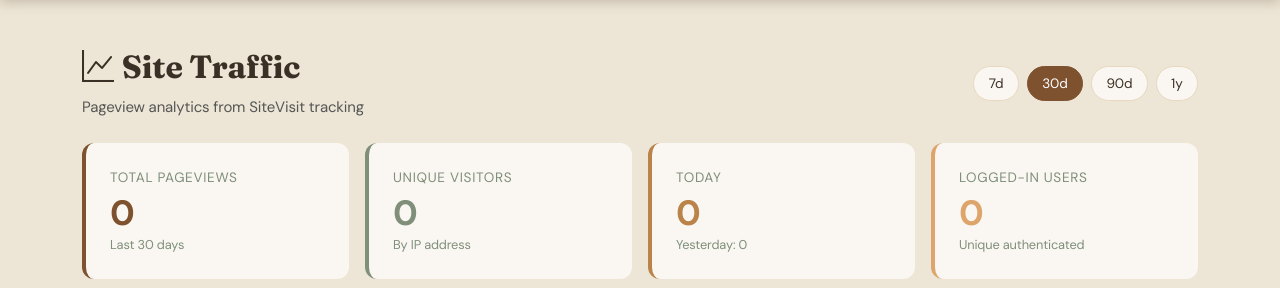
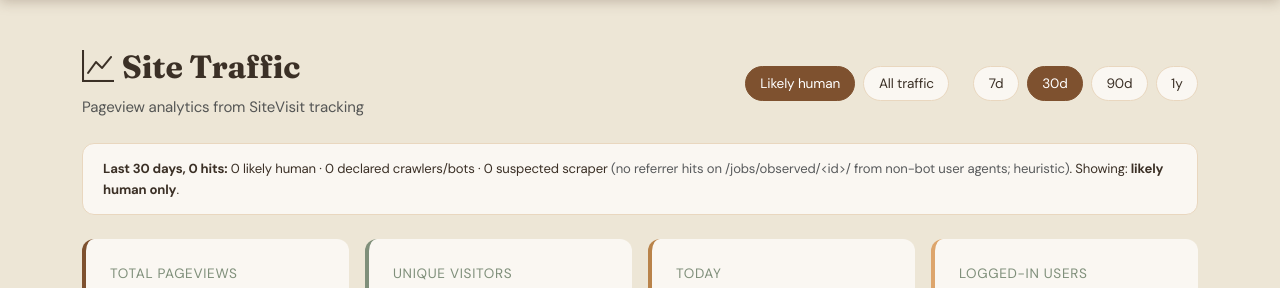
Before and after one commit to mfish324/Job-Board, a Django app: page /manage/traffic/ in a window 1280 px wide. Shown: the part 178-466 px from the top of the page. Run offline with Django 4.2, Linux system fonts and the light colour scheme; the visitor is signed in with stand-in values (Sample User, id 1); data comes from the database, SQL or seed files in the repository; data that the repository does not hold is empty.

Commit message:
Traffic dashboard: filter crawlers and suspected scraper hits by default
Adds a Likely human / All traffic toggle to /manage/traffic/ with a
breakdown of human, declared-crawler, and suspected-scraper hits.

Co-Authored-By: Claude Sonnet 5.5 <noreply@anthropic.com>

```diff
--- a/jobs/templates/jobs/site_traffic_dashboard.html
+++ b/jobs/templates/jobs/site_traffic_dashboard.html
@@ -148,11 +148,26 @@
             </h2>
             <p class="text-muted mb-0">Pageview analytics from SiteVisit tracking</p>
         </div>
-        <div class="d-flex gap-2 align-items-center">
-            <a href="?range=7" class="range-btn {% if days == 7 %}active{% endif %}">7d</a>
-            <a href="?range=30" class="range-btn {% if days == 30 %}active{% endif %}">30d</a>
-            <a href="?range=90" class="range-btn {% if days == 90 %}active{% endif %}">90d</a>
-            <a href="?range=365" class="range-btn {% if days == 365 %}active{% endif %}">1y</a>
+        <div class="d-flex gap-2 align-items-center flex-wrap">
+            <a href="?range={{ days }}&traffic=human" class="range-btn {% if traffic_mode == 'human' %}active{% endif %}">Likely human</a>
+            <a href="?range={{ days }}&traffic=all" class="range-btn {% if traffic_mode == 'all' %}active{% endif %}">All traffic</a>
+            <span class="mx-1"></span>
+            <a href="?range=7&traffic={{ traffic_mode }}" class="range-btn {% if days == 7 %}active{% endif %}">7d</a>
+            <a href="?range=30&traffic={{ traffic_mode }}" class="range-btn {% if days == 30 %}active{% endif %}">30d</a>
+            <a href="?range=90&traffic={{ traffic_mode }}" class="range-btn {% if days == 90 %}active{% endif %}">90d</a>
+            <a href="?range=365&traffic={{ traffic_mode }}" class="range-btn {% if days == 365 %}active{% endif %}">1y</a>
+        </div>
+    </div>
+
+    <!-- Traffic classification -->
+    <div class="dashboard-section" style="padding: 0.9rem 1.25rem;">
+        <div class="small" style="color: var(--ink);">
+            <strong>Last {{ days }} days, {{ traffic_breakdown.total }} hits:</strong>
+            {{ traffic_breakdown.human }} likely human &middot;
+            {{ traffic_breakdown.crawlers }} declared crawlers/bots &middot;
+            {{ traffic_breakdown.scrapers }} suspected scraper
+            <span class="text-muted">(no referrer hits on /jobs/observed/&lt;id&gt;/ from non-bot user agents; heuristic)</span>.
+            Showing: <strong>{% if traffic_mode == 'human' %}likely human only{% else %}all traffic{% endif %}</strong>.
         </div>
     </div>
 
--- a/jobs/views.py
+++ b/jobs/views.py
@@ -4066,6 +4066,12 @@ def admin_sync_genzjobs(request):
 # SITE TRAFFIC DASHBOARD (SUPERUSER ONLY)
 # =============================================================================
 
+SITE_VISIT_BOT_UA_REGEX = (
+    r'bot|crawl|spider|slurp|curl|wget|python|go-http|java/|axios|okhttp|scrapy|headless|'
+    r'preview|monitor|uptime|libwww|node-fetch|http-client|facebookexternalhit|keenable|barkrowler|petal|^$'
+)
+
+
 @login_required
 def site_traffic_dashboard(request):
     """Admin-only dashboard showing site-wide traffic analytics from SiteVisit."""
@@ -4088,7 +4094,28 @@ def site_traffic_dashboard(request):
     now = timezone.now()
     start_date = now - timedelta(days=days)
 
-    visits = SiteVisit.objects.filter(visited_at__gte=start_date)
+    # Bot filtering. "Likely human" (default) drops declared crawlers plus a
+    # heuristic for the distributed listing scraper seen from 2026-09-18: browser-like
+    # UAs, no referrer, one hit per IP on /jobs/observed/<id>/.
+    traffic_mode = 'all' if request.GET.get('traffic') == 'all' else 'human'
+    crawler_q = Q(user_agent__iregex=SITE_VISIT_BOT_UA_REGEX)
+    scraper_q = (
+        ~crawler_q
+        & (Q(referer__isnull=True) | Q(referer=''))
+        & Q(path__regex=r'^/jobs/observed/[0-9]+/?$')
+    )
+
+    all_visits = SiteVisit.objects.filter(visited_at__gte=start_date)
+    traffic_breakdown = all_visits.aggregate(
+        total=Count('id'),
+        crawlers=Count('id', filter=crawler_q),
+        scrapers=Count('id', filter=scraper_q),
+    )
+    traffic_breakdown['human'] = (
+        traffic_breakdown['total'] - traffic_breakdown['crawlers'] - traffic_breakdown['scrapers']
+    )
+
+    visits = all_visits if traffic_mode == 'all' else all_visits.exclude(crawler_q | scraper_q)
 
     # ---- Key metrics ----
     total_views = visits.count()
@@ -4172,6 +4199,8 @@ def site_traffic_dashboard(request):
 
     context = {
         'days': days,
+        'traffic_mode': traffic_mode,
+        'traffic_breakdown': traffic_breakdown,
         'total_views': total_views,
         'unique_visitors': unique_visitors,
         'authenticated_visits': authenticated_visits,
```
